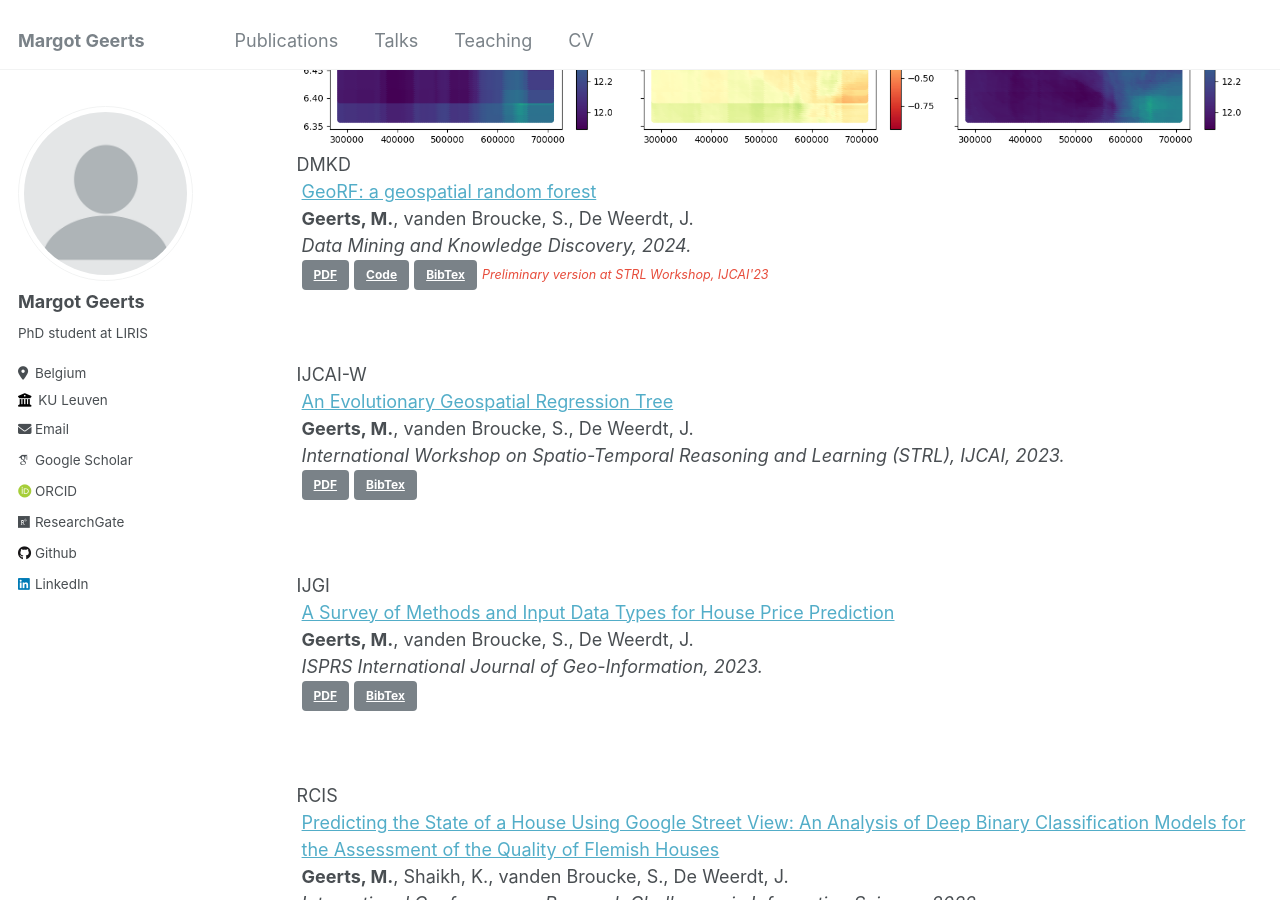
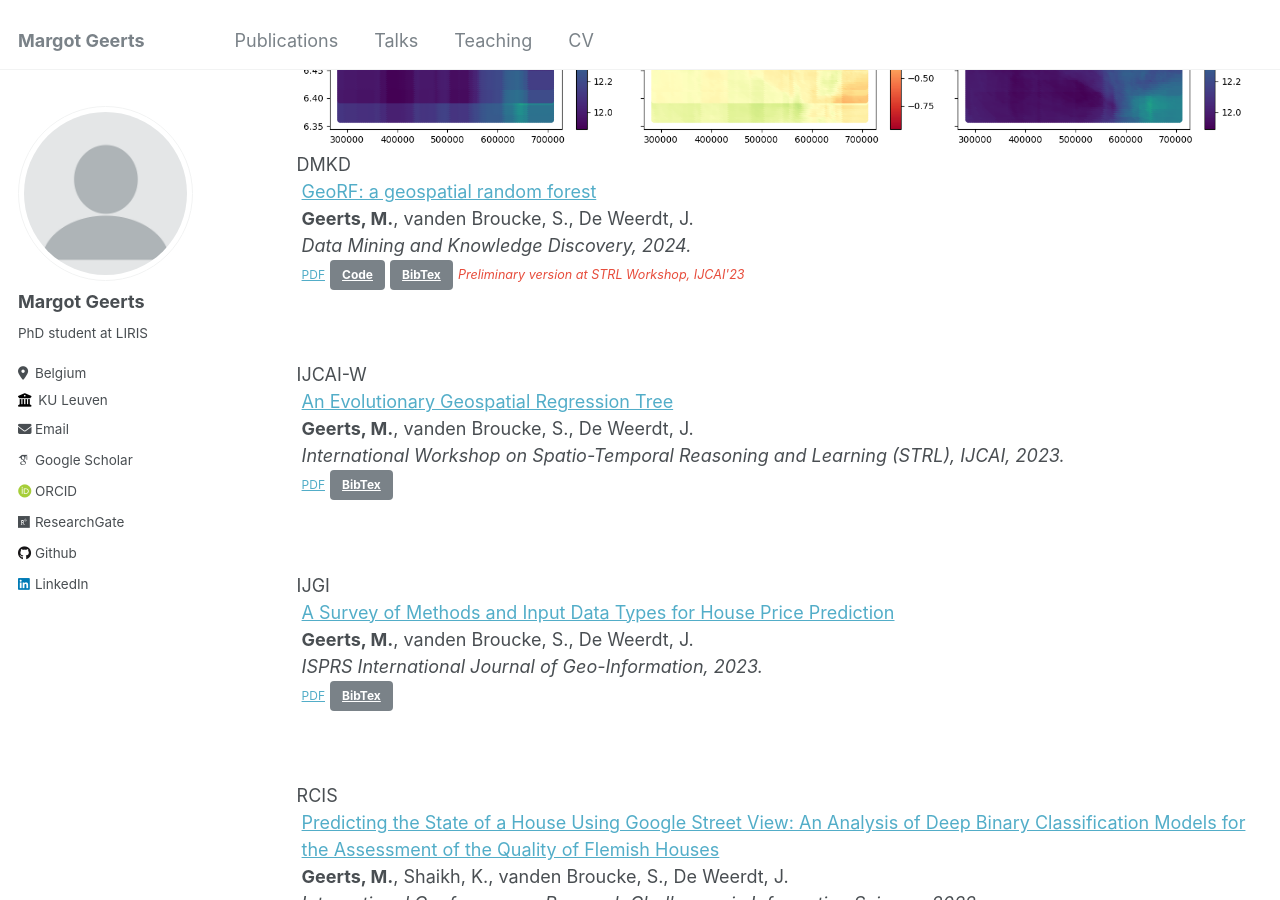
Before and after one commit to margotgeerts/margotgeerts.github.io, a Jekyll site: the page built from _pages/publications.md, in a window 1280 px wide and 900 px high, scrolled down 523 px. Built offline with Jekyll 4.4.1, drawn with Linux system fonts in a browser that asks for light colours; some web fonts are replaced.

Commit message:
Update publications.md

```diff
--- a/_pages/publications.md
+++ b/_pages/publications.md
@@ -31,7 +31,7 @@ author_profile: true
       </div>
     <div class="links">
       {% if link.pdf %}
-      <a href="{{ link.pdf }}" class="btn --small z-depth-0" role="button" target="_blank" style="font-size:12px;">PDF</a>
+      <a href="{{ link.pdf }}" class="btn--small" role="button" target="_blank" style="font-size:12px;">PDF</a>
       {% endif %}
       {% if link.code %}
       <a href="{{ link.code }}" class="btn" role="button" target="_blank" style="font-size:12px;">Code</a>
```
